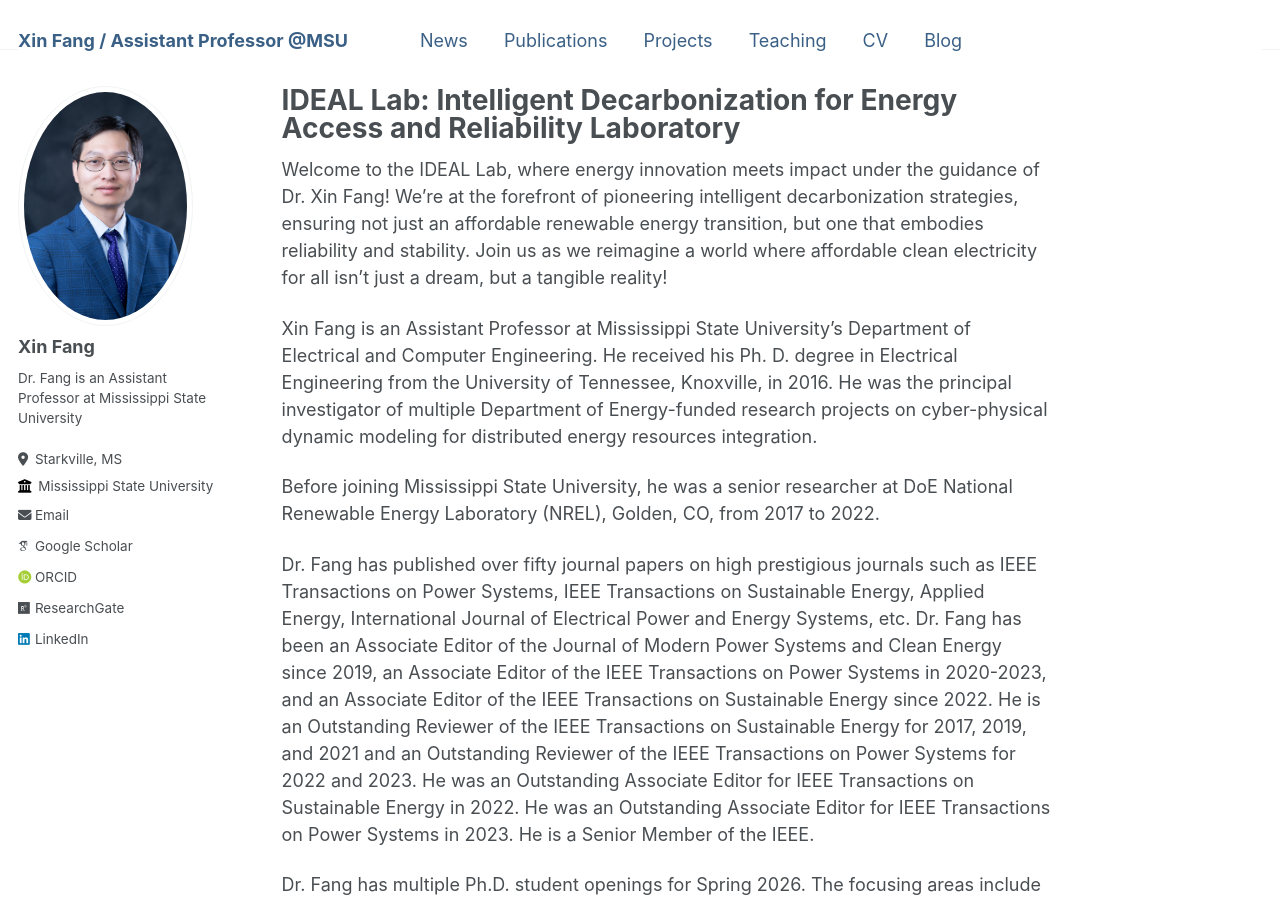
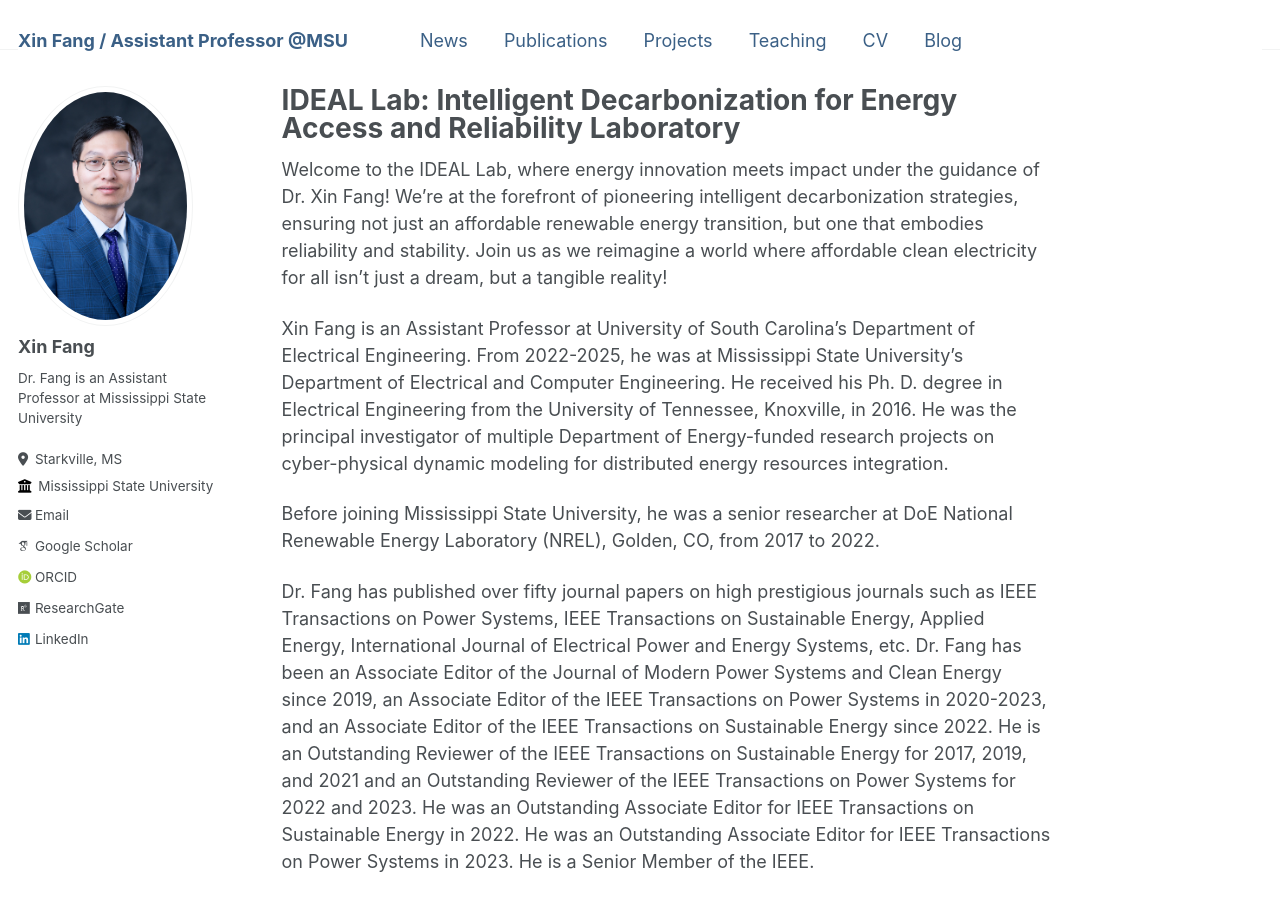
Before and after one commit to XinFang88/xinfang88.github.io, a Jekyll site: the page built from _pages/about.md, in a window 1280 px wide and 900 px high. Built offline with Jekyll 4.4.1, drawn with Linux system fonts in a browser that asks for light colours; some web fonts are replaced.

Commit message:
job update

```diff
--- a/_data/authors.yml
+++ b/_data/authors.yml
@@ -2,9 +2,9 @@
 
 Name Name:
   name        : "Xin Fang"
-  uri         : "https://sites.google.com/view/drxinfang/home"
-  email       : "xfang@ece.msstate.edu"
-  bio         : "Assistant Professor @ the Department of Electrical and Computer Engineering at Mississippi State University. He received his Ph. D. degree in Electrical Engineering from the University of Tennessee, Knoxville, in 2016. He was the principal investigator of multiple Department of Energy-funded research projects on cyber-physical dynamic modeling for distributed energy resources integration."
+  uri         : "https://xinfang88.github.io"
+  email       : "fangxin@sc.edu"
+  bio         : "Assistant Professor @ the Department of Electrical Engineering at University of South Carolina. He received his Ph. D. degree in Electrical Engineering from the University of Tennessee, Knoxville, in 2016. He was the principal investigator of multiple Department of Energy-funded research projects on cyber-physical dynamic modeling for distributed energy resources integration."
   avatar      : "xf51.jpeg"
   #twitter     : "name"
   #google_plus : "Name"
--- a/_pages/about.md
+++ b/_pages/about.md
@@ -9,7 +9,7 @@
 
 Welcome to the IDEAL Lab, where energy innovation meets impact under the guidance of Dr. Xin Fang! We're at the forefront of pioneering intelligent decarbonization strategies, ensuring not just an affordable renewable energy transition, but one that embodies reliability and stability. Join us as we reimagine a world where affordable clean electricity for all isn't just a dream, but a tangible reality!
 
-Xin Fang is an Assistant Professor at Mississippi State University's Department of Electrical and Computer Engineering. He received his Ph. D. degree in Electrical Engineering from the University of Tennessee, Knoxville, in 2016. He was the principal investigator of multiple Department of Energy-funded research projects on cyber-physical dynamic modeling for distributed energy resources integration.
+Xin Fang is an Assistant Professor at University of South Carolina's Department of Electrical Engineering. From 2022-2025, he was at Mississippi State University's Department of Electrical and Computer Engineering. He received his Ph. D. degree in Electrical Engineering from the University of Tennessee, Knoxville, in 2016. He was the principal investigator of multiple Department of Energy-funded research projects on cyber-physical dynamic modeling for distributed energy resources integration.
 
 Before joining Mississippi State University, he was a senior researcher at DoE National Renewable Energy Laboratory (NREL), Golden, CO, from 2017 to 2022.
 
```
Also changed, not shown: _pages/cv.md (+3 -0 lines), _pages/news.md (+2 -0 lines).
